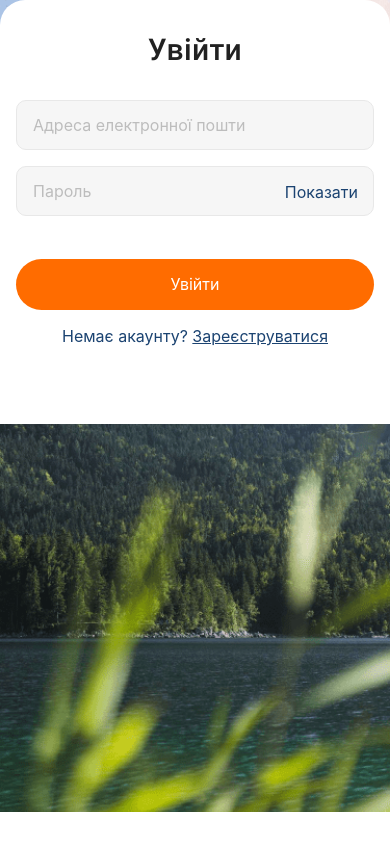
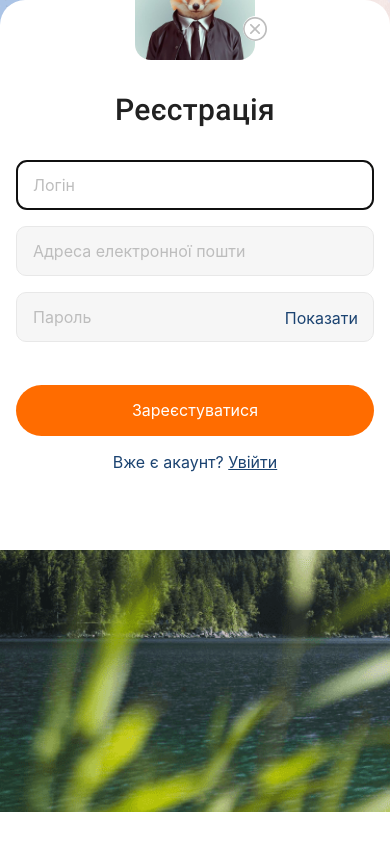
Before and after one commit to IraMira333/AwesomeProject, a React Native app: screen / in a window 390 px wide. Built offline with nearby package versions, Linux system fonts and the light colour scheme.

Commit message:
Update App.js

```diff
--- a/App.js
+++ b/App.js
@@ -25,8 +25,8 @@ export default function App() {
 
   return (
     <View onLayout={onLayoutRootView}>
-      {/* <RegistrationScreen /> */}
-      <LoginScreen />
+      <RegistrationScreen />
+      {/* <LoginScreen /> */}
     </View>
   );
 }
```
